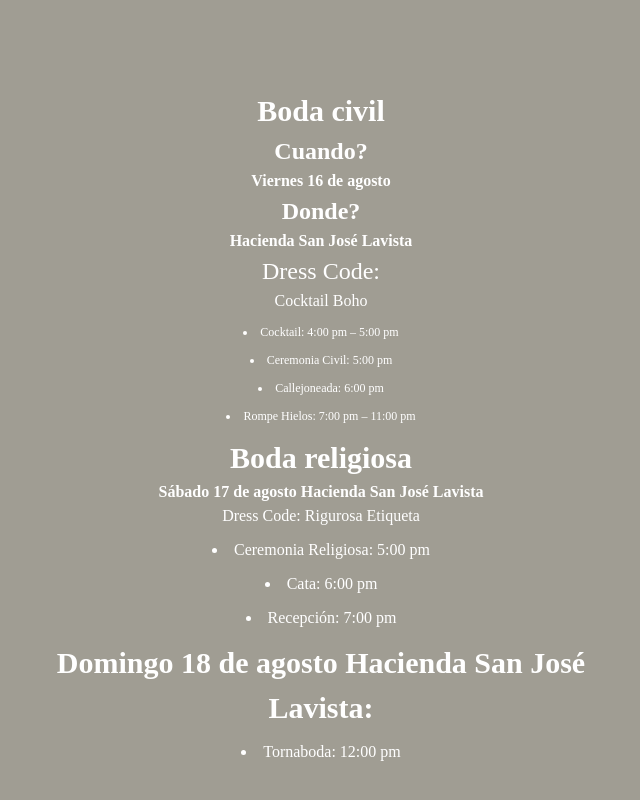
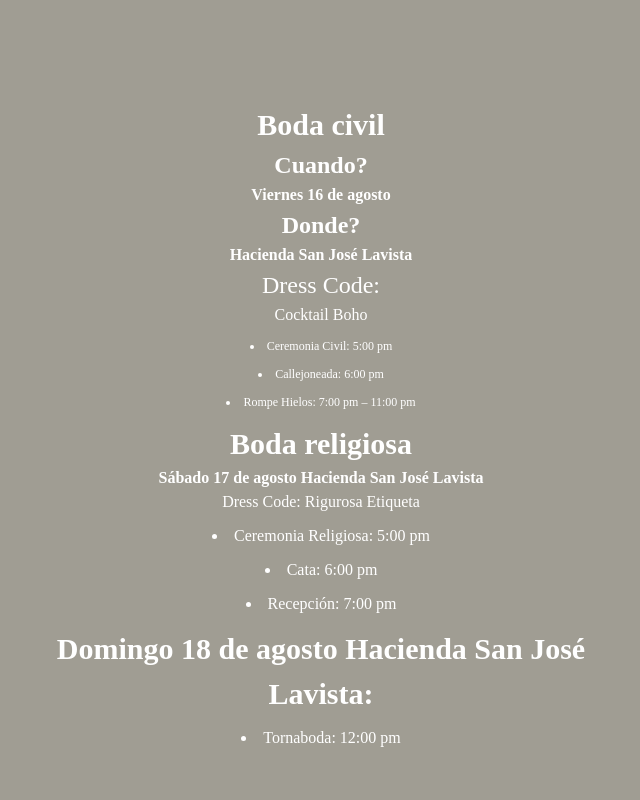
Before and after one commit to jjconceptos/weddingPage1, a Next.js app: page / in a window 1280 px wide. Shown: the part 2567-3367 px from the top of the page, without its empty margins (319-959 px from the left). Built offline with nearby package versions, Linux system fonts and the light colour scheme; a web font is replaced by a local one.

Commit message:
“logo”

```diff
--- a/pages/home/home.js
+++ b/pages/home/home.js
@@ -732,7 +732,6 @@ const LandingPage = () => {
 
           <p style={{ fontSize: '24px' }}>Dress Code:</p>
           <p >Cocktail Boho</p>
-          <li style={{ fontSize: '12px' }}>Cocktail: 4:00 pm – 5:00 pm</li>
           <li style={{ fontSize: '12px' }}>Ceremonia Civil: 5:00 pm</li>
           <li style={{ fontSize: '12px' }}>Callejoneada: 6:00 pm</li>
           <li style={{ fontSize: '12px' }}>Rompe Hielos: 7:00 pm – 11:00 pm</li>
```
